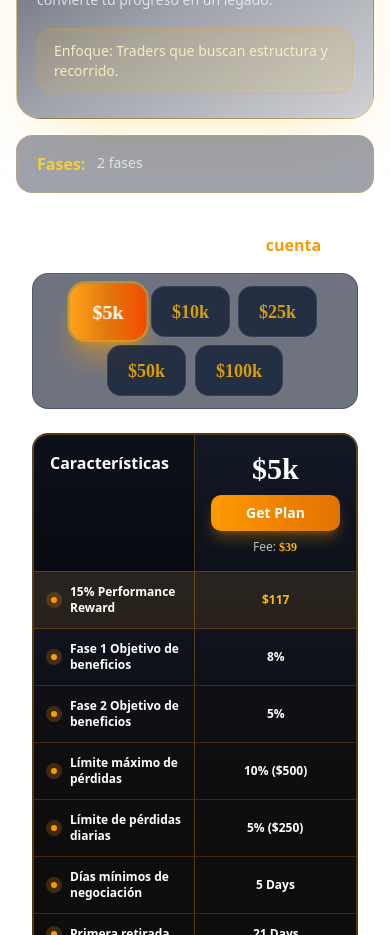
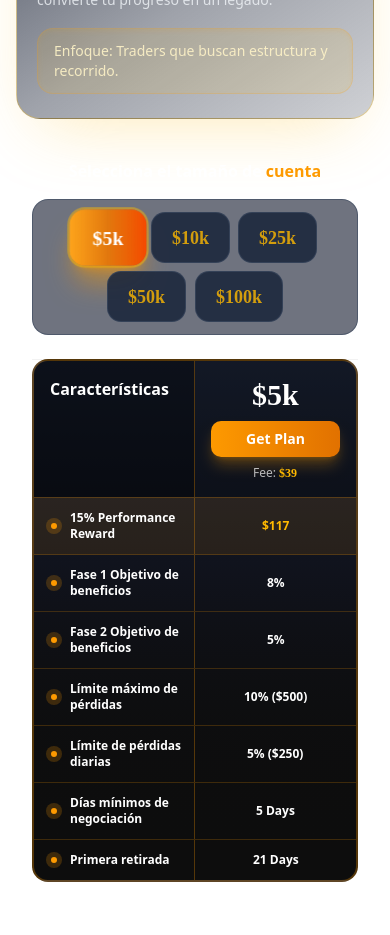
Before and after one commit to devyamboly/app-lord-found, a Next.js app: page / in a window 390 px wide. Shown: the part 4340-5275 px from the top of the page. Built offline with nearby package versions, Linux system fonts and the light colour scheme.

Commit message:
refactor: remove mobile phase display from PlanPhaseInfo component

```diff
--- a/src/components/challenge-selector/PlanPhaseInfo.tsx
+++ b/src/components/challenge-selector/PlanPhaseInfo.tsx
@@ -80,13 +80,6 @@ export default function PlanPhaseInfo({ selectedPlan }: PlanPhaseInfoProps) {
           <span className="font-medium">Enfoque:</span> {plan.focus}
         </div>
       </div>
-
-      <div className="lg:hidden flex flex-col gap-2 rounded-2xl border border-amber-400/20 bg-slate-900/40 px-5 py-4 backdrop-blur">
-        <div className="flex items-start gap-3">
-          <span className="text-base font-semibold text-amber-300/90">Fases:</span>
-          <span className="text-sm text-slate-100/80 leading-relaxed">{plan.phases}</span>
-        </div>
-      </div>
     </div>
   );
 }
```
